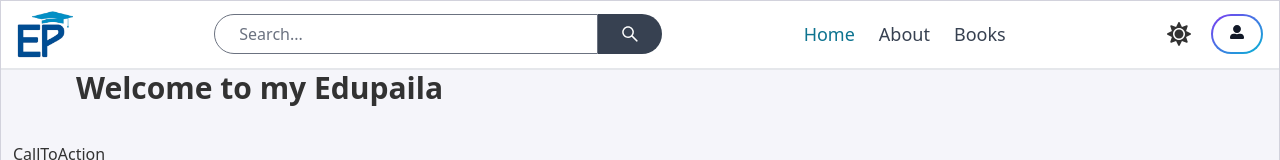
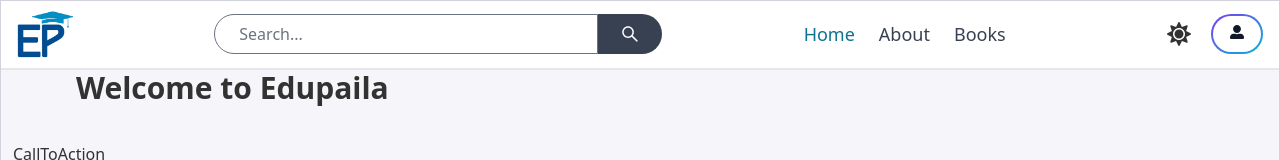
Before and after one commit to manish-thakurs-projects/EduPaila, a React (Vite) app in the folder EduPaila/: page / in a window 1280 px wide. Shown: the top 160 px of the page. Built offline with nearby package versions, Linux system fonts and the light colour scheme; no server answers.

Commit message:
homepage

```diff
--- a/EduPaila/pages/Home.jsx
+++ b/EduPaila/pages/Home.jsx
@@ -17,7 +17,7 @@
   return (
     <div>
       <div className='flex flex-col gap-6 p-28 px-3 max-w-6xl mx-auto '>
-        <h1 className='text-3xl font-bold lg:text-6xl'>Welcome to my Edupaila</h1>
+        <h1 className='text-3xl font-bold lg:text-6xl'>Welcome to Edupaila</h1>
         <p className='text-gray-500 text-xs sm:text-sm'>
 
         </p>
--- a/EduPaila/src/components/DashProfile.jsx
+++ b/EduPaila/src/components/DashProfile.jsx
@@ -224,8 +224,9 @@
           <Link to={'/createpost'}>
             <Button
               type="button"
-              gradientDuoTone="bluetoblack"
               className="w-full"
+              color='blue'
+              outline
             >
               Create a post
             </Button>
--- a/EduPaila/src/components/user.css
+++ b/EduPaila/src/components/user.css
@@ -17,5 +17,4 @@
 
 .create-usr:hover{
     background-color: rgba(0, 119, 255, 0.253);
-
 }
```
